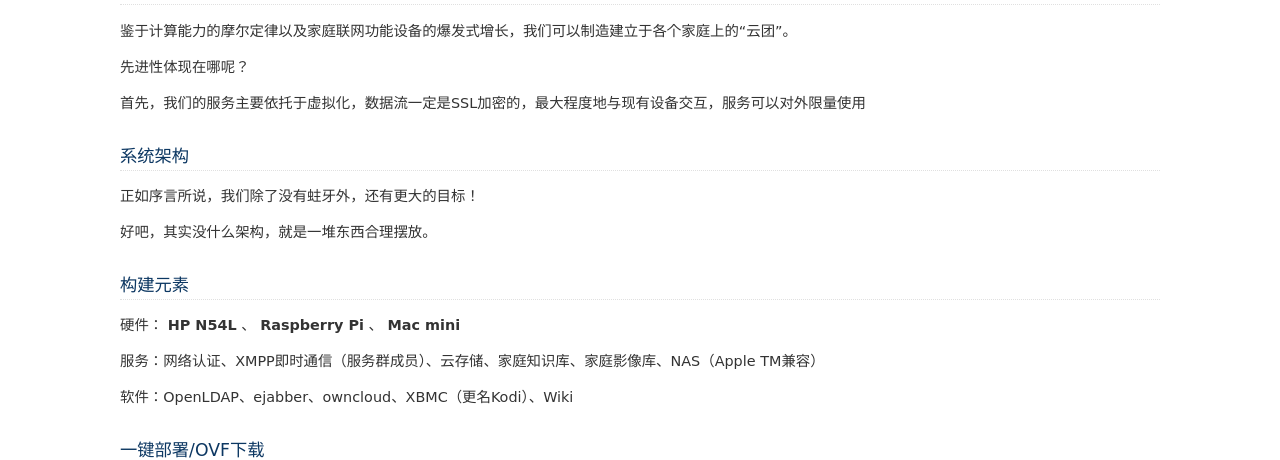
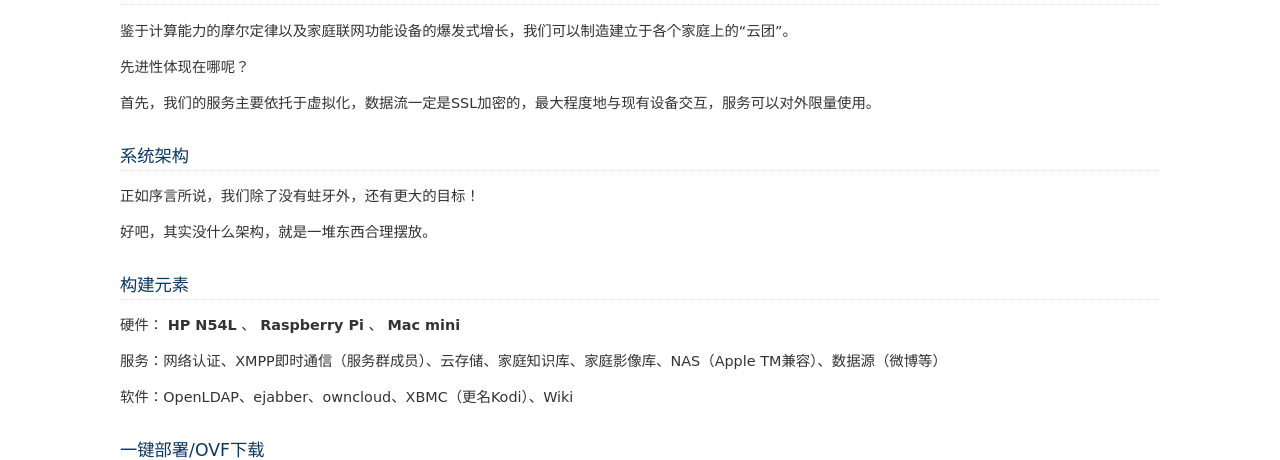
Before and after one commit to lofyer/InTheCloud, a Sphinx documentation site: the page built from source/posts/exp.rst, in a window 1280 px wide. Shown: the part 158-618 px from the top of the page. Built offline with Sphinx 7.4.7, drawn with Linux system fonts in a browser that asks for light colours; formulas are drawn with MathJax 3.

Commit message:
忘了更新的啥了

```diff
--- a/source/posts/exp.rst
+++ b/source/posts/exp.rst
@@ -6,7 +6,7 @@
 
 先进性体现在哪呢？
 
-首先，我们的服务主要依托于虚拟化，数据流一定是SSL加密的，最大程度地与现有设备交互，服务可以对外限量使用
+首先，我们的服务主要依托于虚拟化，数据流一定是SSL加密的，最大程度地与现有设备交互，服务可以对外限量使用。
 
 系统架构
 --------
@@ -20,7 +20,7 @@
 
 硬件： **HP N54L** 、 **Raspberry Pi** 、 **Mac mini**
 
-服务：网络认证、XMPP即时通信（服务群成员）、云存储、家庭知识库、家庭影像库、NAS（Apple TM兼容）
+服务：网络认证、XMPP即时通信（服务群成员）、云存储、家庭知识库、家庭影像库、NAS（Apple TM兼容）、数据源（微博等）
 
 软件：OpenLDAP、ejabber、owncloud、XBMC（更名Kodi）、Wiki
 
```
